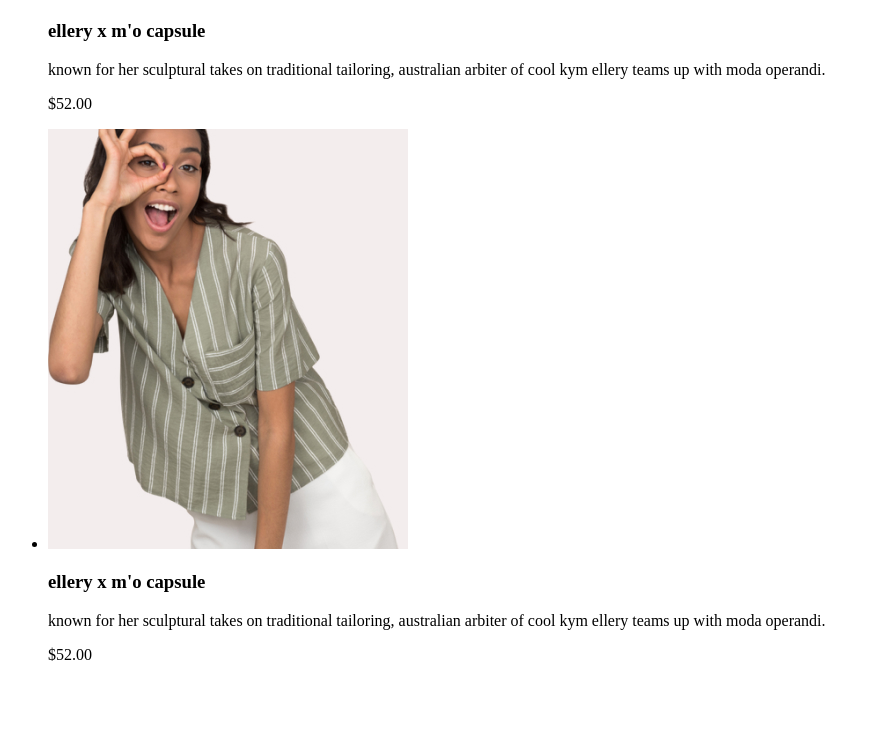
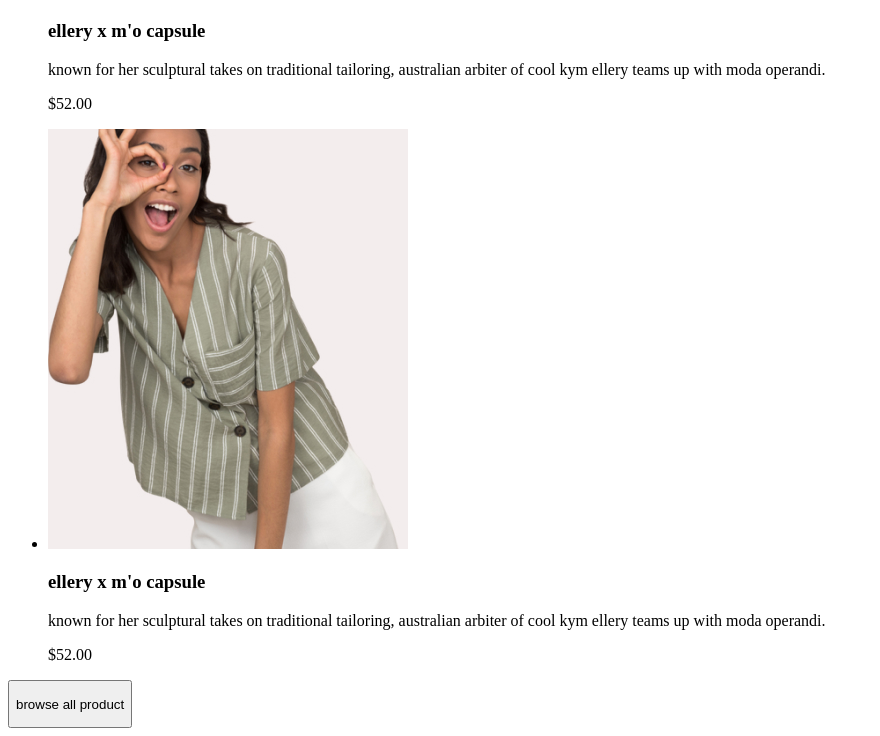
Before and after one commit to AlexeySyabro/lessons, a plain HTML site: page index.html in a window 1280 px wide. Shown: the part 3955-4691 px from the top of the page, without its empty margins (0-880 px from the left). Before the commit the page ends 4635 px from the top, so only its background shows below. Drawn offline with Linux system fonts and the light colour scheme.

Commit message:
внес изменения в index.html

```diff
--- a/index.html
+++ b/index.html
@@ -77,6 +77,7 @@
                     <p>known for her sculptural takes on traditional tailoring, australian arbiter of cool kym ellery teams up with moda operandi.</p>
                     <p>$52.00</p></li>
             </ul>
+            <button type="button"><p>browse all product</p></button>
         </section>
     </main>
     <footer></footer>
```
